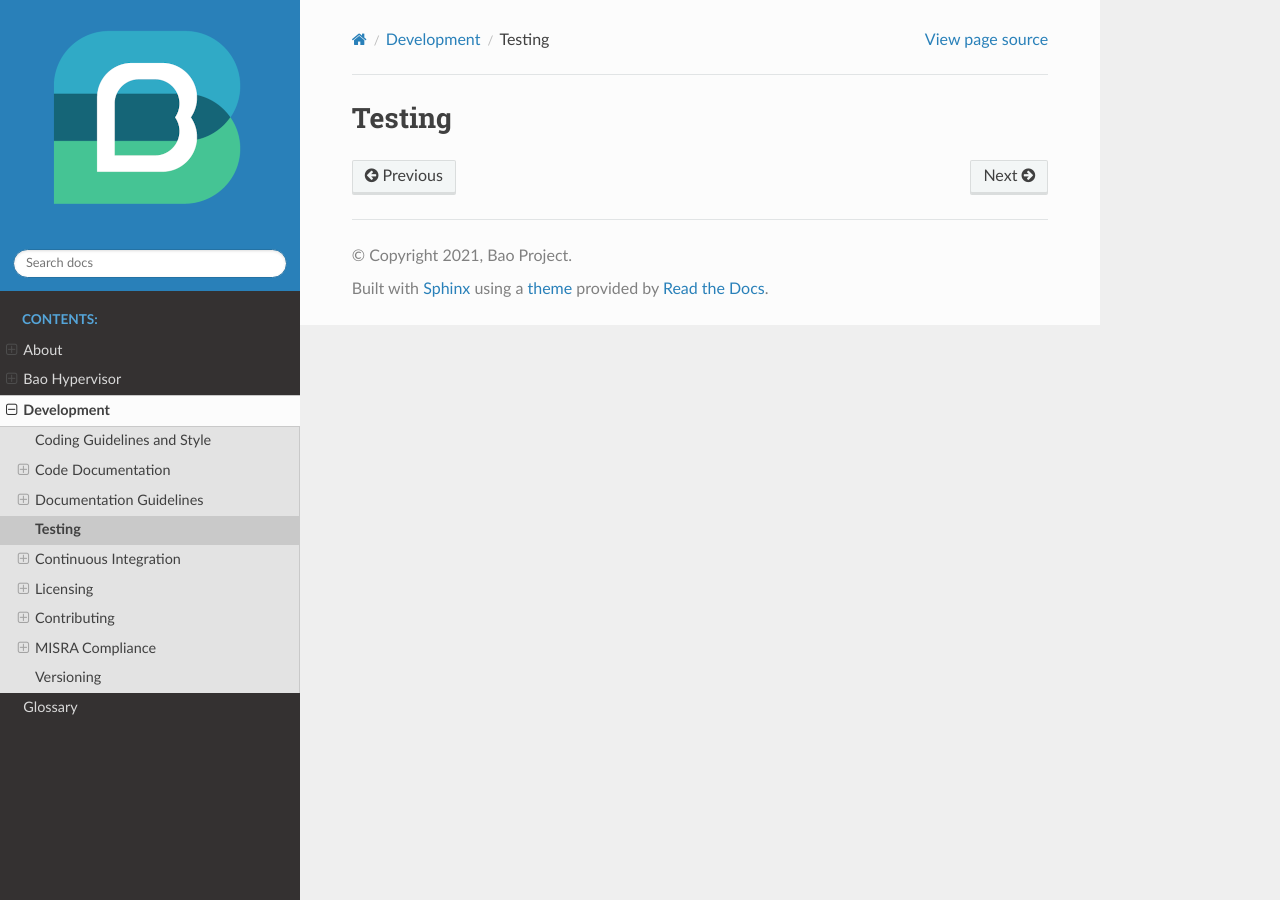
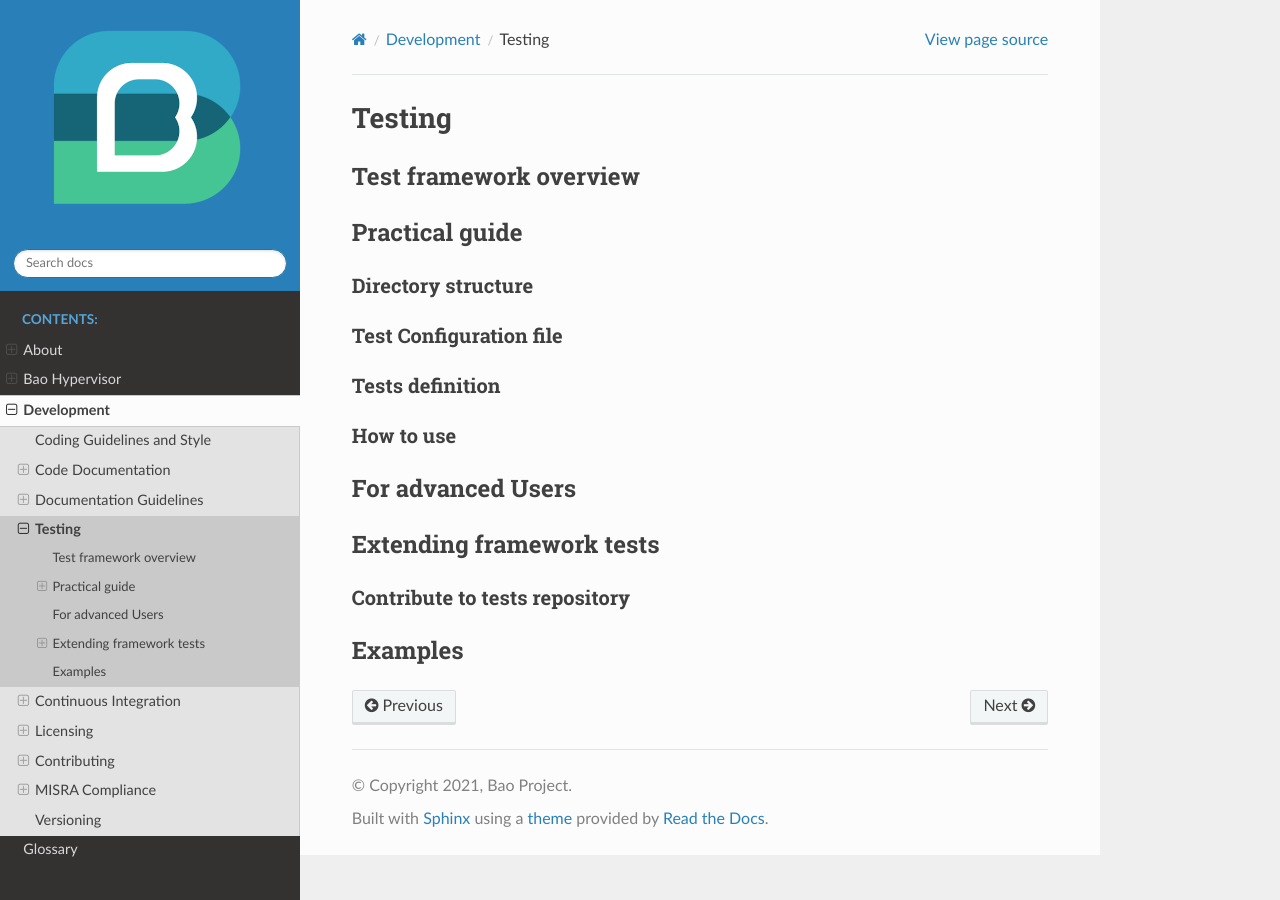
Before and after one commit to bao-project/bao-docs, a Sphinx documentation site: the page built from source/development/testing.rst, in a window 1280 px wide. Built offline with Sphinx 7.4.7 and the Read the Docs theme 2.0.0, drawn with Linux system fonts in a browser that asks for light colours.

Commit message:
feat(skeleton): add testing documentation structure
Signed-off-by: Diogo21Costa <diogoandreveigacosta@gmail.com>

```diff
--- a/source/development/testing.rst
+++ b/source/development/testing.rst
@@ -1,2 +1,36 @@
 Testing
 =======
+
+
+Test framework overview
+-----------------------
+
+Practical guide
+---------------
+
+Directory structure
+*******************
+
+Test Configuration file
+***********************
+
+Tests definition
+****************
+
+How to use
+**********
+
+
+For advanced Users
+------------------
+
+
+Extending framework tests
+-------------------------
+
+Contribute to tests repository
+******************************
+
+
+Examples
+--------
```
